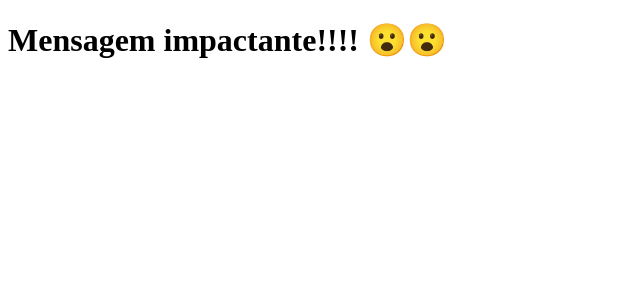
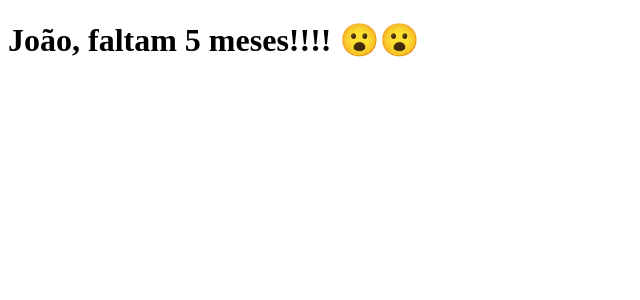
Before and after one commit to echoPacheco/clone-tabnews, a Next.js app: page / in a window 1280 px wide. Shown: the top 300 px of the page, without its empty margins (0-640 px from the left). Built offline with nearby package versions, Linux system fonts and the light colour scheme.

Commit message:
sdeschamps challenge

```diff
--- a/pages/index.js
+++ b/pages/index.js
@@ -1,5 +1,7 @@
 function Home() {
-    return <h1>Mensagem impactante!!!! 😮😮</h1>
+    return <h1>João, faltam 5 meses!!!! 😮😮
+        <a href="https://www.google.com/url?sa=i&url=https%3A%2F%2Ftenor.com%2Fsearch%2Fdead-cat-gifs&psig=AOvVaw21nLye1YMT468fX8dQABHA&ust=1690933953246000&source=images&cd=vfe&opi=89978449&ved=0CBEQjRxqFwoTCPC05JmRuoADFQAAAAAdAAAAABAE"></a>
+    </h1>
 }
 
 export default Home;
```
